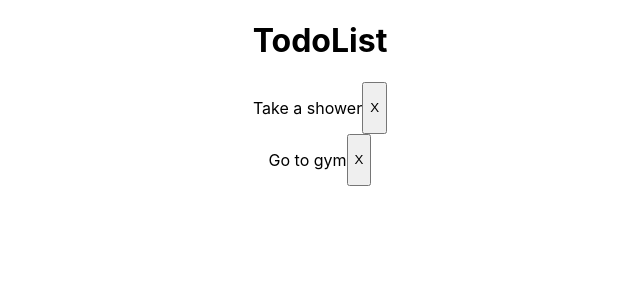
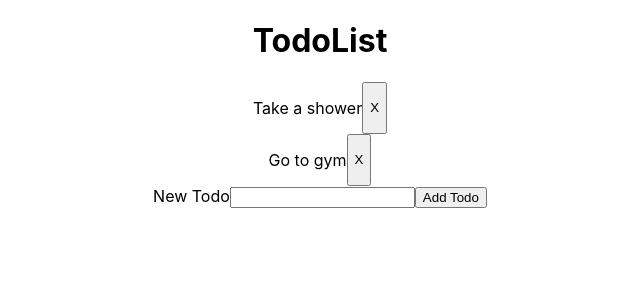
Before and after one commit to IbrahimSaleh12/TodoList-ReactJS, a React (Create React App) app: page / in a window 1280 px wide. Shown: the top 300 px of the page, without its empty margins (320-960 px from the left). Built offline with nearby package versions, Linux system fonts and the light colour scheme.

Commit message:
Created NewTodoForm

```diff
--- /dev/null
+++ b/src/NewTodoForm.js
@@ -0,0 +1,37 @@
+import React, { Component } from "react";
+
+class NewTodoForm extends Component {
+  constructor(props) {
+    super(props);
+    this.state = {
+      text: ""
+    }
+    this.handleChange = this.handleChange.bind(this);
+    this.handleSubmit = this.handleSubmit.bind(this);
+  }
+  handleChange(evt) {
+    this.setState({ text: evt.target.value })
+  }
+  handleSubmit(evt) {
+    const random = Math.floor(Math.random() * 1000);
+    evt.preventDefault();
+    this.props.addTodo({ ...this.state, id: random });
+    this.setState({ todo: "" });
+  }
+  render() {
+    return (
+      <form onSubmit={this.handleSubmit}>
+        <label htmlFor="text">New Todo</label>
+        <input
+          type="text"
+          id="text"
+          value={this.state.text}
+          onChange={this.handleChange}
+        />
+        <button>Add Todo</button>
+      </form>
+    );
+  }
+}
+
+export default NewTodoForm;
--- a/src/TodoList.js
+++ b/src/TodoList.js
@@ -1,5 +1,6 @@
 import React, { Component } from 'react';
 import Todo from './Todo';
+import NewTodoForm from './NewTodoForm';
 
 class TodoList extends Component {
   constructor(props) {
@@ -10,6 +11,10 @@ class TodoList extends Component {
         { text: "Go to gym", id: 2 }
       ]
     }
+  }
+
+  add(todo) {
+    this.setState(state => ({ ...state, todo }));
   }
 
   remove(id) {
@@ -27,6 +32,7 @@ class TodoList extends Component {
       <div>
         <h1>TodoList</h1>
         {todos}
+        <NewTodoForm addTodo={() => this.add} />
       </div>
     );
   }
```
